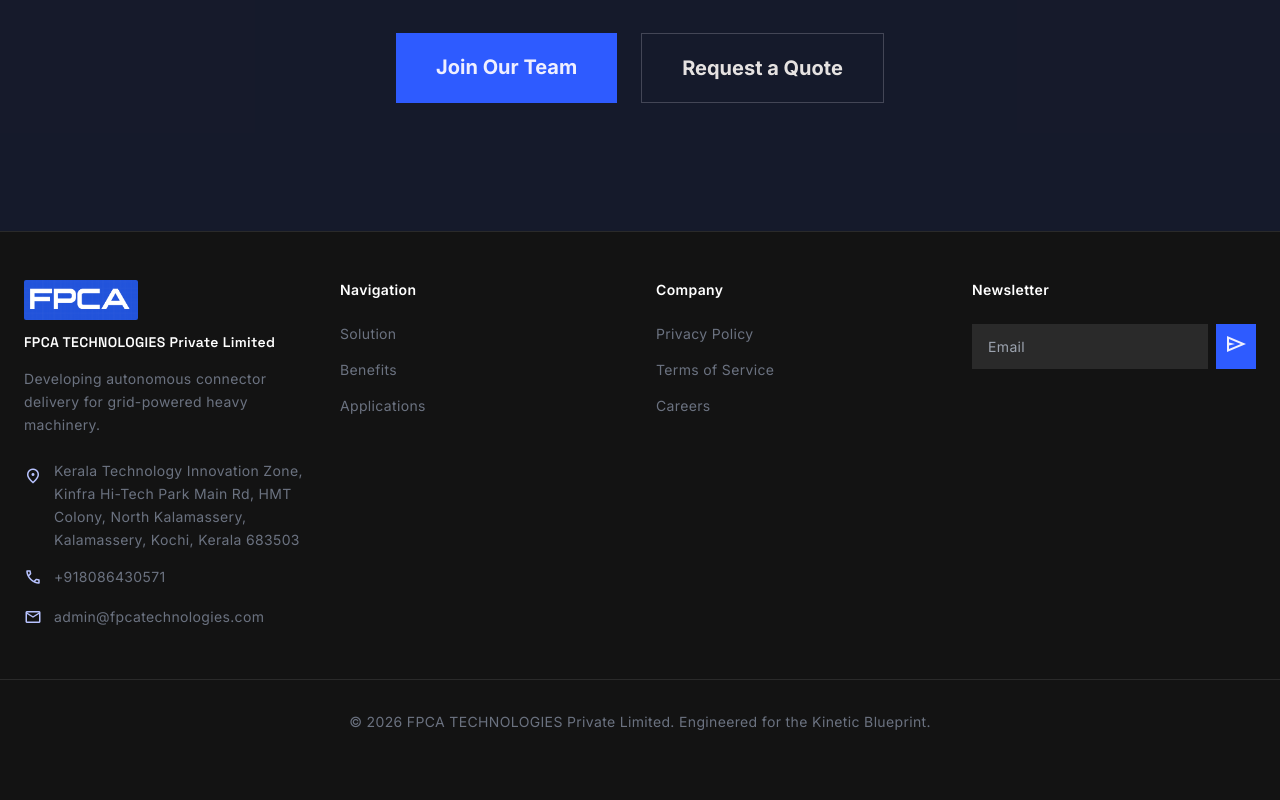
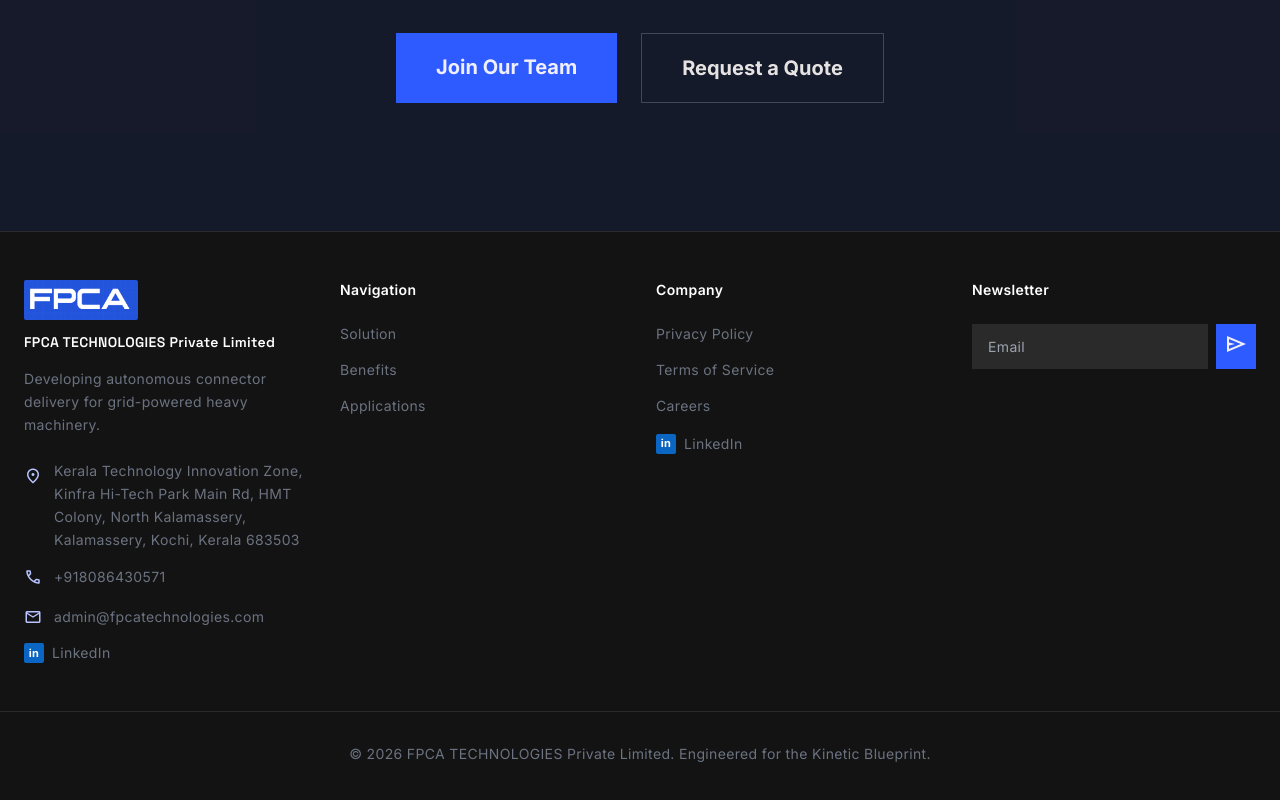
Before and after one commit to sebinsebastian182-jpg/fpcatechnologies.com, a React (Vite) app: page / in a window 1280 px wide. Shown: the part 4186-4986 px from the top of the page. Built offline with nearby package versions, Linux system fonts and the light colour scheme.

Commit message:
Add FPCA LinkedIn company link

```diff
--- a/src/App.jsx
+++ b/src/App.jsx
@@ -17,6 +17,7 @@ const contactEmail = 'admin@fpcatechnologies.com';
 const careersEmail = contactEmail;
 const logoSrc = '/fpca-logo.png';
 const applicationFormUrl = '/career/apply';
+const linkedInUrl = 'https://www.linkedin.com/company/flying-power-cables-applications/';
 
 const jobPosting = {
   '@context': 'https://schema.org',
@@ -28,7 +29,7 @@ const jobPosting = {
   hiringOrganization: {
     '@type': 'Organization',
     name: 'FPCA Technologies Private Limited',
-    sameAs: 'https://www.fpcatechnologies.com',
+    sameAs: ['https://www.fpcatechnologies.com', linkedInUrl],
     logo: 'https://www.fpcatechnologies.com/fpca-mark.png',
   },
   jobLocation: {
@@ -93,6 +94,21 @@ function BrandLogo({ className = 'h-9' }) {
       className={`${className} w-auto rounded-sm object-contain`}
       src={logoSrc}
     />
+  );
+}
+
+function LinkedInLink({ className = '' }) {
+  return (
+    <a
+      aria-label="FPCA Technologies on LinkedIn"
+      className={`inline-flex items-center gap-2 transition-colors hover:text-[#0A66C2] ${className}`}
+      href={linkedInUrl}
+      rel="noreferrer"
+      target="_blank"
+    >
+      <span aria-hidden="true" className="inline-flex h-5 w-5 items-center justify-center rounded-sm bg-[#0A66C2] text-[11px] font-bold leading-none text-white">in</span>
+      <span>LinkedIn</span>
+    </a>
   );
 }
 
@@ -424,6 +440,7 @@ function CareersPage() {
             <a className="hover:text-[#2E5BFF] transition-colors" href="/#solution">Solution</a>
             <a className="hover:text-[#2E5BFF] transition-colors" href="/career">Careers</a>
             <a className="hover:text-[#2E5BFF] transition-colors" href={`mailto:${contactEmail}`}>{contactEmail}</a>
+            <LinkedInLink />
             <a className="hover:text-[#2E5BFF] transition-colors" href={applicationFormUrl}>Apply</a>
           </div>
         </div>
@@ -714,6 +731,7 @@ function App() {
                 <span className="material-symbols-outlined text-primary text-lg" data-icon="mail">mail</span>
                 <a className="hover:text-[#2E5BFF] transition-colors" href={`mailto:${contactEmail}`}>{contactEmail}</a>
               </p>
+              <LinkedInLink />
             </div>
           </div>
           <div>
@@ -730,6 +748,7 @@ function App() {
               <li><a className="text-gray-500 hover:text-[#2E5BFF] transition-colors" href="#">Privacy Policy</a></li>
               <li><a className="text-gray-500 hover:text-[#2E5BFF] transition-colors" href="#">Terms of Service</a></li>
               <li><a className="text-gray-500 hover:text-[#2E5BFF] transition-colors" href="/career">Careers</a></li>
+              <li><LinkedInLink className="text-gray-500" /></li>
             </ul>
           </div>
           <div>
--- a/src/CareerApplicationPage.jsx
+++ b/src/CareerApplicationPage.jsx
@@ -1,4 +1,6 @@
 import { useRef, useState } from 'react';
+
+const linkedInUrl = 'https://www.linkedin.com/company/flying-power-cables-applications/';
 
 const ROLE = 'UAV Robotics Software Intern';
 const MAX_RESUME_BYTES = 2 * 1024 * 1024;
@@ -174,6 +176,10 @@ function ApplicationFooter() {
         <div className="flex flex-wrap gap-5">
           <a className="hover:text-primary" href="/">Home</a>
           <a className="hover:text-primary" href="/career">Careers</a>
+          <a className="inline-flex items-center gap-2 hover:text-[#0A66C2]" href={linkedInUrl} rel="noreferrer" target="_blank">
+            <span aria-hidden="true" className="inline-flex h-5 w-5 items-center justify-center rounded-sm bg-[#0A66C2] text-[11px] font-bold leading-none text-white">in</span>
+            <span>LinkedIn</span>
+          </a>
           <a className="hover:text-primary" href="mailto:admin@fpcatechnologies.com">admin@fpcatechnologies.com</a>
         </div>
       </div>
```
